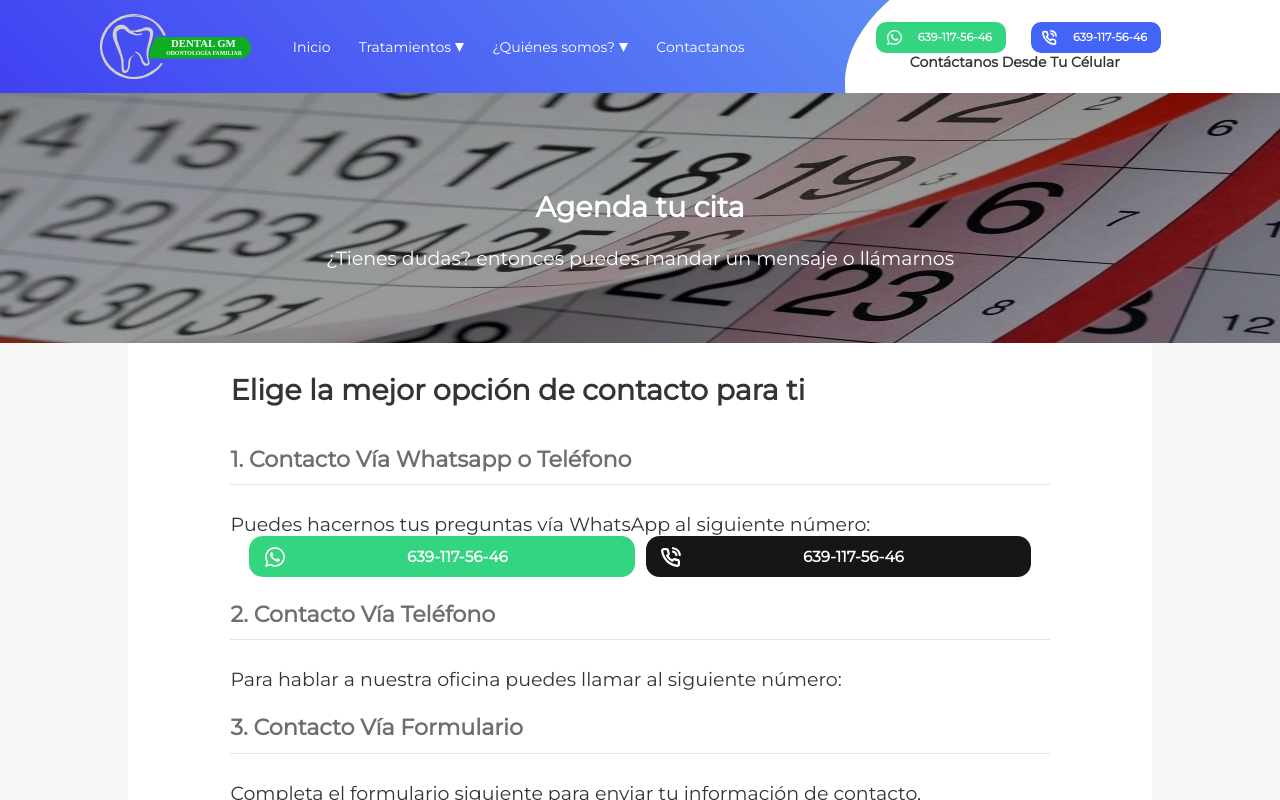
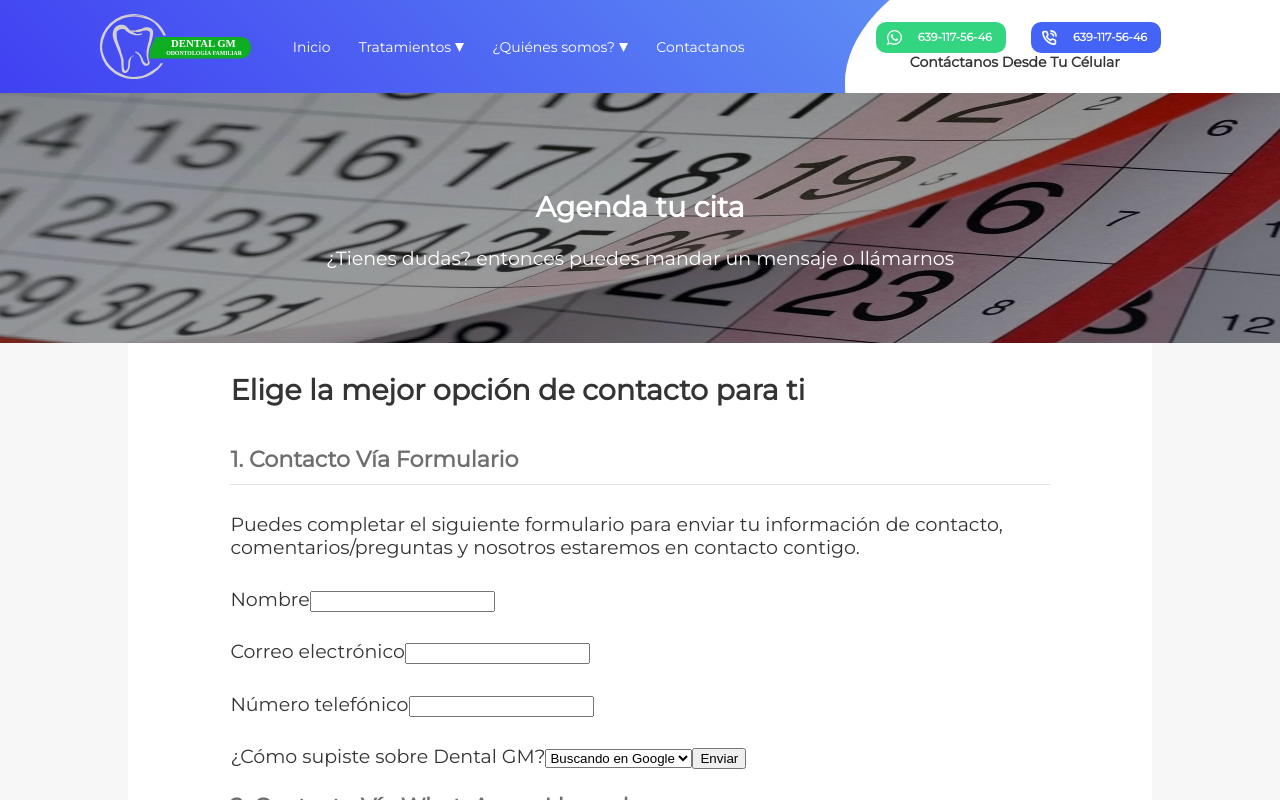
Before and after one commit to EmmanuelORivera/dentalgm, a React (Create React App) app: page /Contactanos in a window 1280 px wide. Built offline with nearby package versions, Linux system fonts and the light colour scheme.

Commit message:
nuevos cambios para probar formulario

```diff
--- a/src/App.js
+++ b/src/App.js
@@ -5,6 +5,7 @@ import Navbar from "./components/Navbar/Navbar";
 import Ortodoncia from "./components/Tratamientos/Tratamiento/Ortodoncia";
 import Endodoncia from "./components/Tratamientos/Tratamiento/Endodoncia";
 import Contactanos from "./components/Contactanos/Contactanos";
+import Footer from "./components/Footer/Footer";
 import Icono_Whatsapp from "./img/Icono-Whatsapp.svg";
 import Icono_Telefono from "./img/Icono-Telefono.svg";
 import css from "./css/main.css";
@@ -33,8 +34,12 @@ export default class App extends React.Component {
           <Route path="/Tratamientos" exact component={tratamientos} />
           <Route path="/Tratamientos/Ortodoncia" render={Ortodoncia} />
           <Route path="/Tratamientos/Endodoncia" render={Endodoncia} />
-          <Route path="/Contactanos" render={Contactanos} />
+          <Route path="/Contactanos" component={Contactanos} />
         </Switch>
+        <Footer
+          Icono_Whatsapp={Icono_Whatsapp}
+          Icono_Telefono={Icono_Telefono}
+        />
       </BrowserRouter>
     );
   }
--- a/src/components/Contactanos/Contactanos.js
+++ b/src/components/Contactanos/Contactanos.js
@@ -4,7 +4,19 @@ import Boton from "../Boton";
 import Icono_Whatsapp from "../../img/Icono-Whatsapp.svg";
 import Icono_Telefono from "../../img/Icono-Telefono.svg";
 
-const Contactanos = () => (
+class Contactanos extends React.Component {
+  constructor(props) {
+    super(props);
+    this.state = { value: "" };
+    this.handleChange = this.handleChange.bind(this);
+  }
+  handleChange(e) {
+    this.setState({ value: e.target.value });
+  }
+  render() {
+    const withoutBorder = { border: "none" };
+    const withBorder = { borderBottom: "1px solid #e5e5e5" };
+    return (
       <>
         <section className="tratamiento-hero">
           <img src={Background} alt="Fondo de imagen" />
@@ -15,34 +27,69 @@ const Contactanos = () => (
         </section>
         <section className="informacion">
           <div className="informacion__margen">
-        <h2>Elige la mejor opción de contacto para ti</h2>
-        <h3>1. Contacto Vía Whatsapp o Teléfono</h3>
-        <p>Puedes hacernos tus preguntas vía WhatsApp al siguiente número:</p>
+            <h2 style={withoutBorder}>
+              Elige la mejor opción de contacto para ti
+            </h2>
+            <h3 style={withBorder}>1. Contacto Vía Formulario</h3>
+            <p>
+              Puedes completar el siguiente formulario para enviar tu
+              información de contacto, comentarios/preguntas y nosotros
+              estaremos en contacto contigo.
+            </p>
+            <form method="POST" data-netlify="true">
+              <p>
+                <label>Nombre</label>
+                <input type="text" name="nombre" />
+              </p>
+              <p>
+                <label>Correo electrónico</label>
+                <input type="text" name="nombre" />
+              </p>
+              <p>
+                <label>Número telefónico</label>
+                <input type="text" name="telefono" />
+              </p>
+              <p>
+                <label>
+                  ¿Cómo supiste sobre Dental GM?
+                  <select value={this.state.value} onChange={this.handleChange}>
+                    <option value="Buscando en Google">
+                      Buscando en Google
+                    </option>
+                    <option value="Amigos/Familiares">Amigos/Familiares</option>
+                    <option value="Anuncios">Anuncios</option>
+                    <option value="Redes sociales">Redes sociales</option>
+                    <option value="Otro">Otro</option>
+                  </select>
+                  <button type="submit">Enviar</button>
+                </label>
+              </p>
+            </form>
+            <h3 style={withBorder}>2. Contacto Vía WhatsApp o Llamada</h3>
+            <p>
+              Si te encuentras en el célular puedes abrir tu aplicación o
+              realizar una llamada presionando los siguientes botones:
+            </p>
             <div className="buttons">
               <Boton
-            className=""
+                className="maxwidth"
                 hrefProp="https://wa.me/526391017186?text=Hola Que Pasa"
                 imgProp={Icono_Whatsapp}
                 altProp="Logo de Whatsapp"
                 content="639-117-56-46"
               />
               <Boton
-            className="telefono "
+                className="telefono maxwidth"
                 hrefProp="#"
                 imgProp={Icono_Telefono}
                 altProp="Logo de Telefono "
                 content="639-117-56-46"
               />
             </div>
-        <h3>2. Contacto Vía Teléfono</h3>
-        <p>Para hablar a nuestra oficina puedes llamar al siguiente número:</p>
-        <h3>3. Contacto Vía Formulario</h3>
-        <p>
-          Completa el formulario siguiente para enviar tu información de
-          contacto, comentarios/preguntas.
-        </p>
           </div>
         </section>
       </>
     );
+  }
+}
 export default Contactanos;
--- a/src/css/main.css
+++ b/src/css/main.css
@@ -360,11 +360,19 @@ h2 {
   width: 80%;
   margin: 0 auto;
   background: white;
+  padding-bottom: 2em;
 }
 
 .informacion__margen {
   width: 80%;
   margin: 0 auto;
+}
+
+.informacion__margen .buttons {
+  -ms-grid-columns: (minmax(140px, 1fr))[auto-fit];
+      grid-template-columns: repeat(auto-fit, minmax(140px, 1fr));
+  grid-row-gap: 1em;
+  margin-top: 1em;
 }
 
 .informacion__margen p {
@@ -375,15 +383,13 @@ h2 {
   text-align: left;
   padding-top: 1em;
   margin: 0;
-  border-bottom: none;
 }
 
 .informacion__margen h3 {
   margin: 1em 0;
   color: #6e6e6e;
   font-weight: bold;
-  border-bottom: 1px solid #e5e5e5;
-  padding-bottom: .5em;
+  padding-bottom: 0.5em;
 }
 
 .tratamientos {
@@ -855,6 +861,11 @@ column-gap: 1%;
 }
 
 @media only screen and (min-width: 500px) {
+  .informacion__margen .buttons {
+    -ms-grid-columns: (minmax(140px, 1fr))[auto-fit];
+        grid-template-columns: repeat(auto-fit, minmax(140px, 1fr));
+    grid-row-gap: 1em;
+  }
   .footer__superior {
     -ms-grid-columns: 38% auto;
         grid-template-columns: 38% auto;
--- a/src/css/main.scss
+++ b/src/css/main.scss
@@ -291,11 +291,15 @@ $altura: 250px;
   width: 80%;
   margin: 0 auto;
   background: $secundary-background-page;
-
+  padding-bottom: 2em;
   &__margen {
     width: 80%;
     margin: 0 auto;
-
+    .buttons {
+      grid-template-columns: repeat(auto-fit, minmax(140px, 1fr));
+      grid-row-gap: 1em;
+      margin-top: 1em;
+    }
     p {
       margin: 1.5em 0 0;
     }
@@ -303,14 +307,12 @@ $altura: 250px;
       text-align: left;
       padding-top: 1em;
       margin: 0;
-      border-bottom: none;
     }
     h3 {
       margin: 1em 0;
       color: #6e6e6e;
       font-weight: bold;
-      border-bottom: 1px solid #e5e5e5;
-      padding-bottom: .5em;
+      padding-bottom: 0.5em;
     }
   }
 }
@@ -414,7 +416,6 @@ column-gap: 1%;
       &__contenido {
         font-size: 0.8em;
         padding: 0.6em 2em;
-
       }
     }
   }
@@ -629,6 +630,15 @@ column-gap: 1%;
 @media only screen and (min-width: 500px) {
   body {
   }
+  .informacion {
+    &__margen {
+      .buttons {
+        grid-template-columns: repeat(auto-fit, minmax(140px, 1fr));
+        grid-row-gap: 1em;
+      }
+    }
+  }
+
   .footer {
     &__superior {
       grid-template-columns: 38% auto;
--- a/src/index.js
+++ b/src/index.js
@@ -7,11 +7,7 @@ import Tratamientos from "./components/Tratamientos/Tratamientos";
 import QuienesSomos from "./components/QuienesSomos/QuienesSomos";
 import Testimonios from "./components/Testimonios/Testimonios";
 import Elegirnos from "./components/Elegirnos/Elegirnos";
-import Footer from "./components/Footer/Footer";
 import Boton_Messenger from "./img/Boton-Messenger.svg";
-
-import Icono_Whatsapp from "./img/Icono-Whatsapp.svg";
-import Icono_Telefono from "./img/Icono-Telefono.svg";
 
 import Data_Tratamientos from "./data/tratamientos";
 import Data_Testimonios from "./data/testimonios";
@@ -23,8 +19,7 @@ export default class Index extends React.Component {
         <Hero />
         <Tratamientos />
         <QuienesSomos />
-        <Testimonios/>
-        <Footer Icono_Whatsapp={Icono_Whatsapp} Icono_Telefono={Icono_Telefono}/>
+        <Testimonios />
       </>
     );
   }
```
Also changed, not shown: 1 other file (tests, documents, lock files or other folders). Lines whose indentation alone changed are shown as unchanged.
